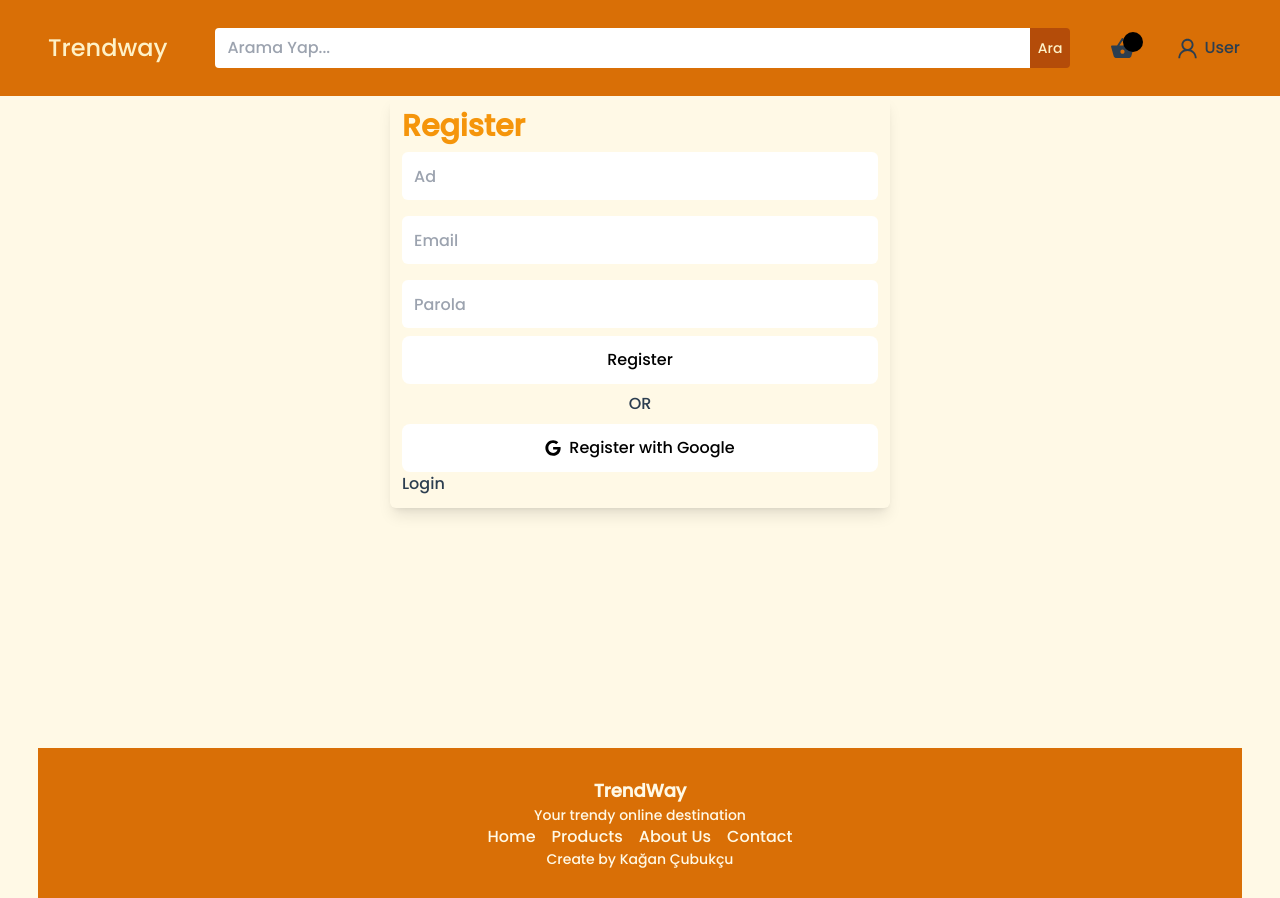
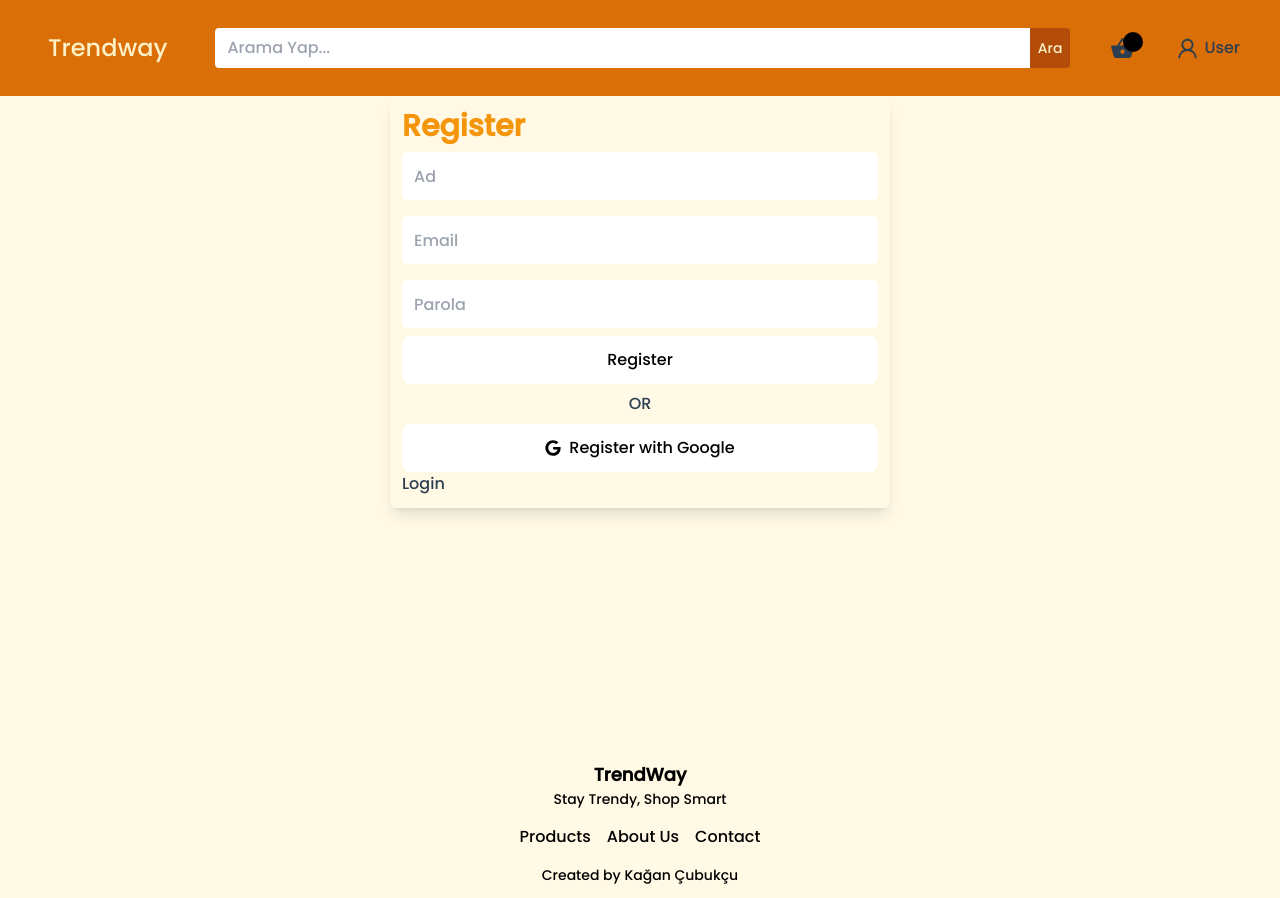
Before and after one commit to KaganCubukcu/Trendway, a Next.js app: page /register in a window 1280 px wide. Built offline with nearby package versions, Linux system fonts and the light colour scheme; no server answers.

Commit message:
Updated footer content and design

```diff
--- a/components/footer/Footer.tsx
+++ b/components/footer/Footer.tsx
@@ -1,22 +1,17 @@
-import Image from "next/image";
+import React from "react";
 
-const Footer = () => {
+const Footer: React.FC = () => {
   return (
-    <footer className="bg-early-dawn-600 h-[150px] mt-5 flex justify-center items-center text-early-dawn-50">
-      <div className="text-center flex flex-col justify-center items-center">
+    <footer className="h-[150px] mt-5 flex justify-center items-center text-black">
+      <div className="text-center flex flex-col justify-center items-center space-y-4">
         <div>
           <p className="text-lg font-semibold">TrendWay</p>
-          <p className="text-sm">Your trendy online destination</p>
+          <p className="text-sm">Stay Trendy, Shop Smart</p>
         </div>
         <div>
           <ul className="flex space-x-4">
             <li>
-              <a href="#" className="hover:text-blue-700">
-                Home
-              </a>
-            </li>
-            <li>
-              <a href="#" className="hover:text-blue-700">
+              <a href="/" className="hover:text-blue-700">
                 Products
               </a>
             </li>
@@ -33,7 +28,7 @@
           </ul>
         </div>
         <div>
-          <p className="text-sm">Create by Kağan Çubukçu</p>
+          <p className="text-sm">Created by Kağan Çubukçu</p>
         </div>
       </div>
     </footer>
```
